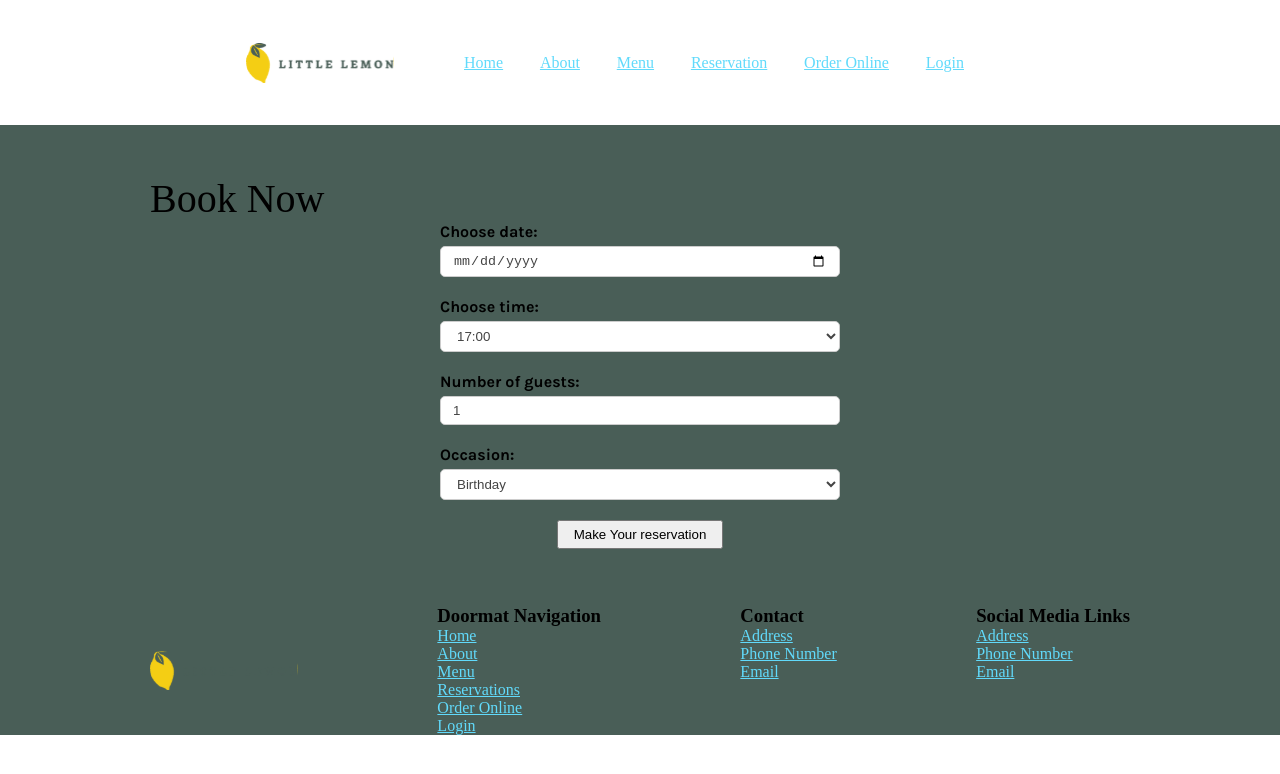
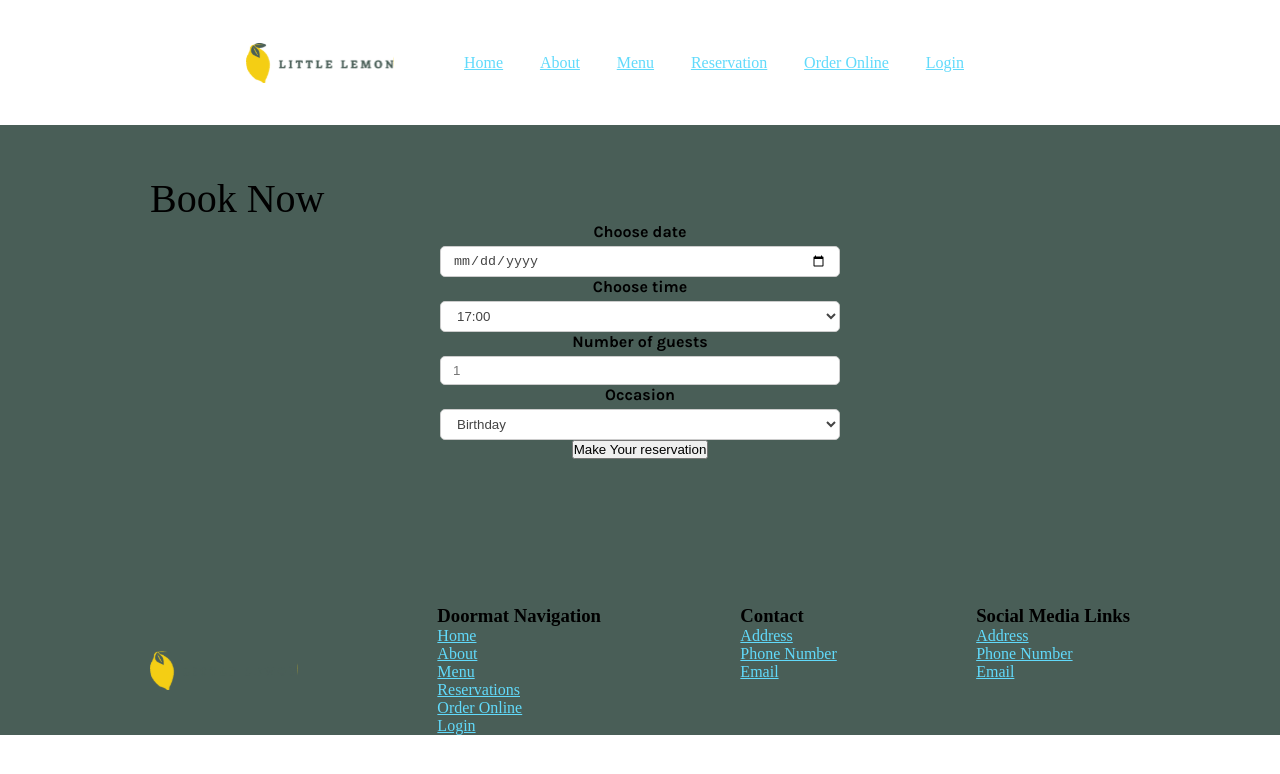
Before and after one commit to HesamMarshal/little-lemon, a React (Create React App) app: page /booking in a window 1280 px wide. Shown: the top 774 px of the page. Built offline with nearby package versions, Linux system fonts and the light colour scheme; a web font is replaced by a local one.

Commit message:
start new Booking Form logic

```diff
--- a/src/components/BookingForm.js
+++ b/src/components/BookingForm.js
@@ -1,85 +1,29 @@
-import { useFormik } from "formik";
-import * as Yup from "yup";
-import { useState } from "react";
-
-import Input from "../common/Input";
-import SelectComponent from "../common/SelectComponent";
-
 import "./reservationForm.css";
 
 const BookingForm = () => {
-  const [availableTimes] = useState([
-    { label: "17:00", value: "17:00" },
-    { label: "18:00", value: "18:00" },
-    { label: "19:00", value: "19:00" },
-    { label: "20:00", value: "20:00" },
-    { label: "21:00", value: "21:00" },
-    { label: "22:00", value: "22:00" },
-  ]);
-
-  const [ocassioOptions] = useState([
-    { label: "Birthday", value: "Birthday" },
-    { label: "Anniversary", value: "Anniversary" },
-  ]);
-  // formik Values and Funtions
-  const initialValues = {
-    resDate: "",
-    resTime: "",
-    guests: 1,
-    occasion: "Birth",
-  };
-  const onSubmit = (values) => {
-    console.log(values);
-  };
-
-  const validationSchema = Yup.object({
-    resDate: Yup.string().required("Date is requierd!"),
-    resTime: Yup.string().required("Time is required!"),
-    guests: Yup.number().required("Number of Guests is requierd!").nullable(),
-    occasion: Yup.string().required("Select your nationality"),
-  });
-
-  const formik = useFormik({
-    // 1. managing states
-    initialValues,
-
-    // 2. handling form submit
-    onSubmit,
-
-    // 3. validation
-    validationSchema,
-
-    // validateOnMount: true,
-    // enableReinitialize: true,
-  });
-
   return (
     <>
       <h2>Book Now</h2>
-
-      <form onSubmit={formik.handleSubmit}>
-        <Input label="Choose date" name="resDate" formik={formik} type="date" />
-        <SelectComponent
-          label="Choose time"
-          selectOptions={availableTimes}
-          name="resTime"
-          formik={formik}
-        />
-        <Input
-          label="Number of guests"
-          name="guests"
-          formik={formik}
-          type="number"
-        />
-        <SelectComponent
-          label="Occasion"
-          selectOptions={ocassioOptions}
-          name="occasion"
-          formik={formik}
-        />
-        <button type="submit" disabled={!formik.isValid}>
-          Make Your reservation
-        </button>
+      <form>
+        <label for="res-date">Choose date</label>
+        <input type="date" id="res-date" />
+        <label for="res-time">Choose time</label>
+        <select id="res-time ">
+          <option>17:00</option>
+          <option>18:00</option>
+          <option>19:00</option>
+          <option>20:00</option>
+          <option>21:00</option>
+          <option>22:00</option>
+        </select>
+        <label for="guests">Number of guests</label>
+        <input type="number" placeholder="1" min="1" max="10" id="guests" />
+        <label for="occasion">Occasion</label>
+        <select id="occasion">
+          <option>Birthday</option>
+          <option>Anniversary</option>
+        </select>
+        <input type="submit" value="Make Your reservation" />
       </form>
     </>
   );
```
Also changed, not shown: src/components/BookingForm2.js (added, +88 -0 lines).
